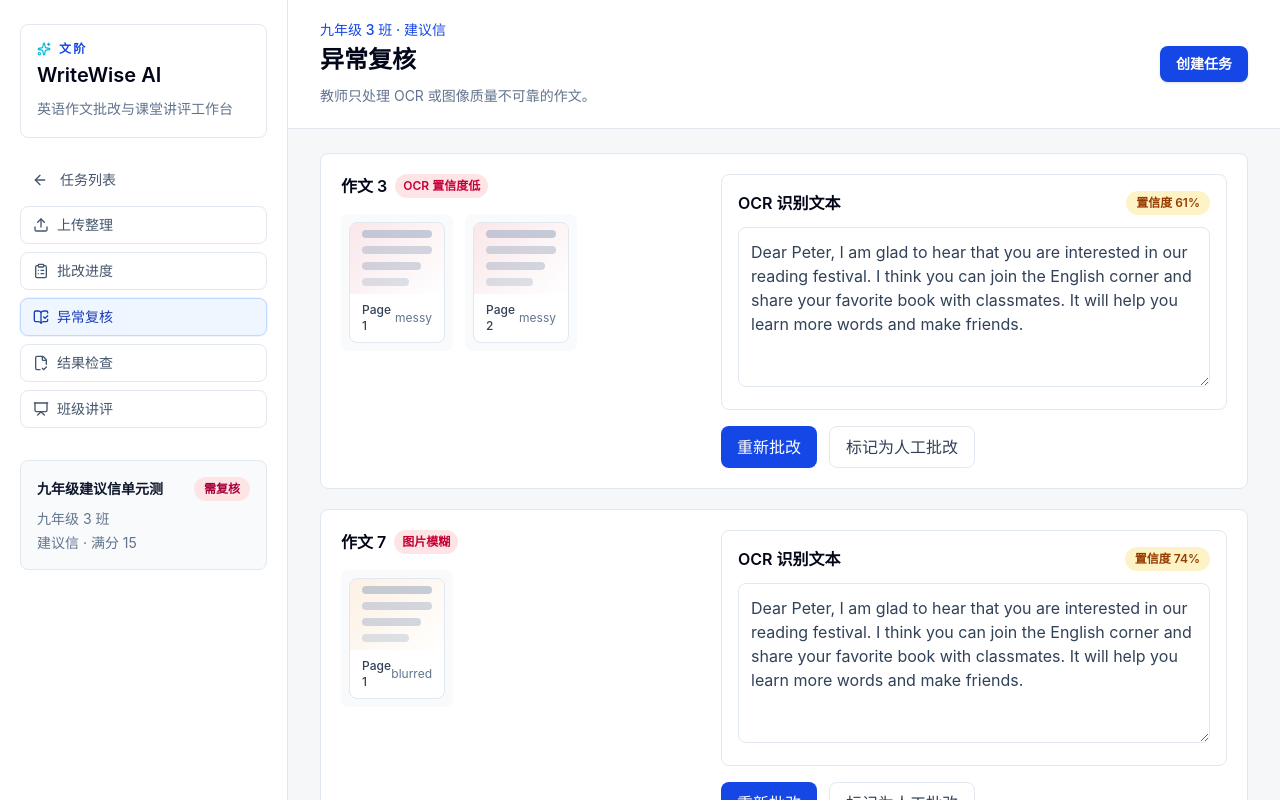
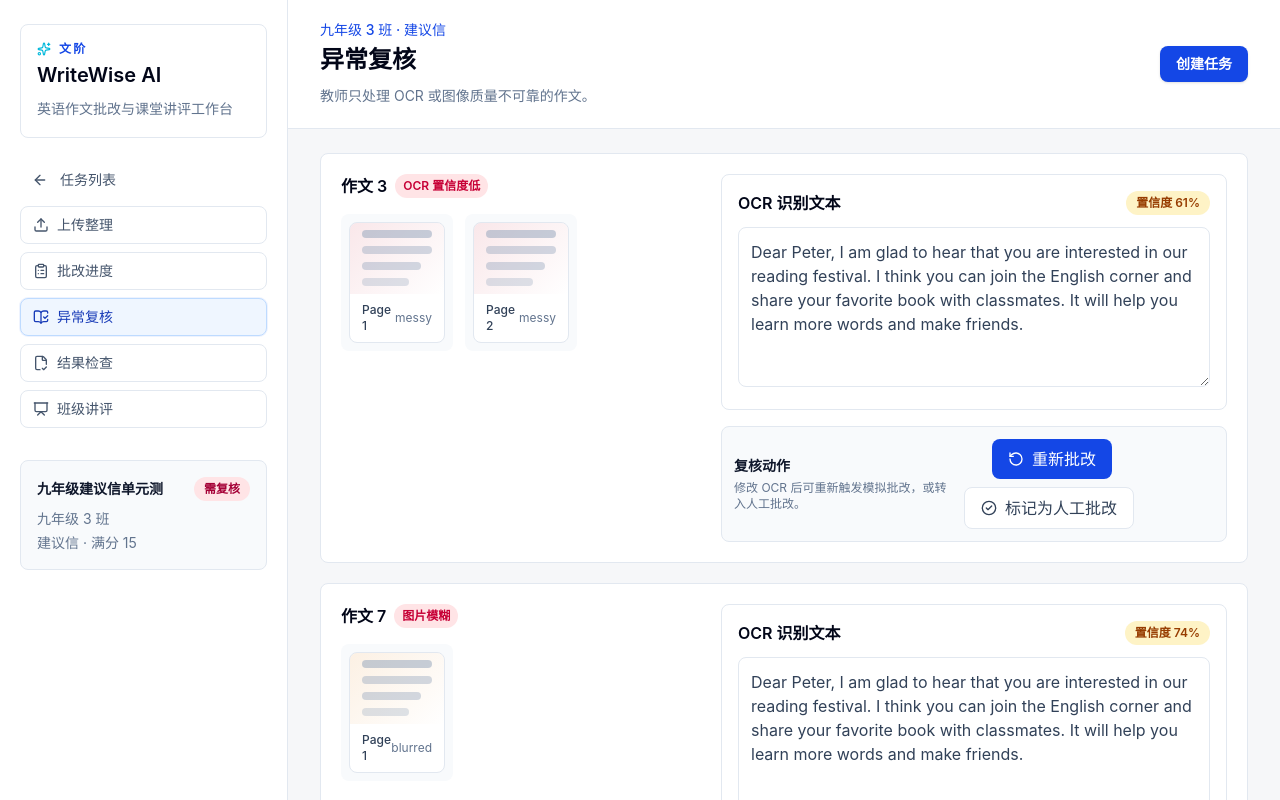
Before and after one commit to lionbriant88/wenjie-writewise-ai, a React (Vite) app in the folder app/: page /tasks/task-1/exceptions in a window 1280 px wide. Shown: the top 800 px of the page. Built offline with nearby package versions, Linux system fonts and the light colour scheme.

Commit message:
feat: polish review feedback

```diff
--- a/app/src/pages/EssayResultPage.tsx
+++ b/app/src/pages/EssayResultPage.tsx
@@ -1,9 +1,11 @@
+import { useState } from 'react'
 import { useParams } from 'react-router-dom'
 import { EmptyState } from '../components/EmptyState'
 import { ErrorAnnotationList } from '../components/ErrorAnnotationList'
 import { EssayPageSorter } from '../components/EssayPageSorter'
 import { OcrTextEditor } from '../components/OcrTextEditor'
 import { RevisionSuggestionList } from '../components/RevisionSuggestionList'
+import { SaveFeedback } from '../components/SaveFeedback'
 import { ScoreBreakdown } from '../components/ScoreBreakdown'
 import { useAppState } from '../context/useAppState'
 import { AppLayout } from '../layout/AppLayout'
@@ -18,9 +20,15 @@ export function EssayResultPage() {
     updateEssayOcrText,
     updateGradingResult,
   } = useAppState()
+  const [saveNotice, setSaveNotice] = useState(false)
   const task = findTask(tasks, taskId)
   const essay = findEssay(essays, essayId)
   const result = findResultByEssayId(gradingResults, essayId)
+
+  const showSaveNotice = () => {
+    setSaveNotice(true)
+    window.setTimeout(() => setSaveNotice(false), 900)
+  }
 
   if (!task || !essay) {
     return <EmptyState title="找不到作文" description="请返回任务进度页重新选择一篇作文。" />
@@ -28,14 +36,19 @@ export function EssayResultPage() {
 
   if (!result) {
     return (
-      <AppLayout task={task} title={`${essay.essayNumber} 批改结果`}>
+      <AppLayout task={task} title={`${essay.essayNumber} 批改结果`} currentStep="results">
         <EmptyState title="暂无批改结果" description="这篇作文还未完成 AI 批改。" />
       </AppLayout>
     )
   }
 
   return (
-    <AppLayout task={task} title={`${essay.essayNumber} 批改结果`} description="教师可检查 AI 评分、错误标注和修改建议，并进行模拟调整。">
+    <AppLayout
+      task={task}
+      title={`${essay.essayNumber} 批改结果`}
+      currentStep="results"
+      description="教师可检查 AI 评分、错误标注和修改建议，并进行模拟调整。"
+    >
       <div className="grid gap-5 xl:grid-cols-[360px_minmax(0,1fr)]">
         <div className="space-y-5">
           <div className="rounded-lg border border-slate-200 bg-white p-4">
@@ -51,7 +64,9 @@ export function EssayResultPage() {
           />
         </div>
         <div className="space-y-5">
-          <div className="rounded-lg border border-slate-200 bg-white p-5">
+          <div className="rounded-lg border border-blue-100 bg-white p-5 shadow-sm">
+            <div className="flex flex-wrap items-start justify-between gap-3">
+              <div>
                 <p className="text-sm font-medium text-slate-500">总分</p>
                 <div className="mt-2 flex flex-wrap items-end gap-3">
                   <input
@@ -60,31 +75,39 @@ export function EssayResultPage() {
                     max={task.fullScore}
                     step={0.1}
                     value={result.totalScore}
-                onChange={(event) =>
+                    onChange={(event) => {
                       updateGradingResult(essay.id, {
                         totalScore: Number.parseFloat(event.target.value) || 0,
                       })
-                }
-                className="w-32 rounded-lg border border-slate-200 px-3 py-2 text-3xl font-semibold text-slate-950"
+                      showSaveNotice()
+                    }}
+                    className="tech-focus w-32 rounded-lg border border-slate-200 px-3 py-2 text-3xl font-semibold text-slate-950"
                   />
                   <span className="pb-2 text-slate-500">/ {task.fullScore}</span>
+                </div>
+              </div>
+              <div className="text-right">
+                <SaveFeedback show={saveNotice} />
+                <p className="mt-2 text-xs text-slate-500">AI 置信度 {Math.round(result.aiConfidence * 100)}%</p>
+              </div>
+            </div>
             {result.teacherAdjusted ? (
-                <span className="mb-2 rounded-full bg-blue-100 px-2 py-1 text-xs font-semibold text-blue-700">
+              <span className="mt-4 inline-flex rounded-full bg-blue-50 px-2.5 py-1 text-xs font-semibold text-blue-700">
                 教师已调整
               </span>
             ) : null}
           </div>
-          </div>
           <ScoreBreakdown
             dimensions={result.dimensionScores}
             editable
-            onChange={(dimensionId, score) =>
+            onChange={(dimensionId, score) => {
               updateGradingResult(essay.id, {
                 dimensionScores: result.dimensionScores.map((dimension) =>
                   dimension.id === dimensionId ? { ...dimension, score } : dimension,
                 ),
               })
-            }
+              showSaveNotice()
+            }}
           />
           <ErrorAnnotationList annotations={result.errorAnnotations} />
           <RevisionSuggestionList revisions={result.sentenceRevisions} upgrades={result.upgradedExpressions} />
@@ -92,9 +115,10 @@ export function EssayResultPage() {
             <h3 className="font-semibold text-slate-950">总评</h3>
             <textarea
               value={result.overallComment}
-              onChange={(event) =>
+              onChange={(event) => {
                 updateGradingResult(essay.id, { overallComment: event.target.value })
-              }
+                showSaveNotice()
+              }}
               className="mt-3 min-h-28 w-full rounded-lg border border-slate-200 p-3 text-sm leading-6 text-slate-700"
             />
           </div>
--- a/app/src/pages/ExceptionsPage.tsx
+++ b/app/src/pages/ExceptionsPage.tsx
@@ -1,7 +1,10 @@
+import { useState } from 'react'
 import { useParams } from 'react-router-dom'
+import { CheckCircle2, RotateCcw } from 'lucide-react'
 import { EmptyState } from '../components/EmptyState'
 import { EssayPageSorter } from '../components/EssayPageSorter'
 import { OcrTextEditor } from '../components/OcrTextEditor'
+import { SaveFeedback } from '../components/SaveFeedback'
 import { useAppState } from '../context/useAppState'
 import { AppLayout } from '../layout/AppLayout'
 import { findEssaysByTask, findTask } from '../utils/taskLookup'
@@ -15,17 +18,28 @@ const reasonLabels: Record<string, string> = {
 export function ExceptionsPage() {
   const { taskId = '' } = useParams()
   const { tasks, essays, updateEssayOcrText, markEssayManual } = useAppState()
+  const [savedEssayId, setSavedEssayId] = useState<string | null>(null)
   const task = findTask(tasks, taskId)
   const exceptionEssays = findEssaysByTask(essays, taskId).filter(
     (essay) => essay.status === 'needs_review',
   )
+
+  const showSaved = (essayId: string) => {
+    setSavedEssayId(essayId)
+    window.setTimeout(() => setSavedEssayId(null), 900)
+  }
 
   if (!task) {
     return <EmptyState title="找不到任务" description="请返回任务列表重新选择一个批改任务。" />
   }
 
   return (
-    <AppLayout task={task} title="异常复核" description="教师只处理 OCR 或图像质量不可靠的作文。">
+    <AppLayout
+      task={task}
+      title="异常复核"
+      currentStep="exceptions"
+      description="教师只处理 OCR 或图像质量不可靠的作文。"
+    >
       {exceptionEssays.length === 0 ? (
         <EmptyState title="暂无异常作文" description="当前任务没有需要人工复核的作文。" />
       ) : (
@@ -49,18 +63,30 @@ export function ExceptionsPage() {
                 <OcrTextEditor
                   value={essay.ocrText}
                   confidence={essay.ocrConfidence}
-                  onChange={(value) => updateEssayOcrText(essay.id, value)}
+                  onChange={(value) => {
+                    updateEssayOcrText(essay.id, value)
+                    showSaved(essay.id)
+                  }}
                 />
-                <div className="flex flex-wrap gap-3">
-                  <button className="rounded-lg bg-blue-700 px-4 py-2 text-sm font-semibold text-white">
+                <div className="flex flex-col gap-3 rounded-lg border border-slate-200 bg-slate-50 p-3 sm:flex-row sm:items-center sm:justify-between">
+                  <div>
+                    <p className="text-sm font-semibold text-slate-900">复核动作</p>
+                    <p className="mt-1 text-xs text-slate-500">修改 OCR 后可重新触发模拟批改，或转入人工批改。</p>
+                  </div>
+                  <div className="flex flex-wrap items-center gap-2">
+                    <SaveFeedback show={savedEssayId === essay.id} label="OCR 已保存" />
+                    <button className="tech-focus inline-flex items-center gap-2 rounded-lg bg-blue-700 px-4 py-2 text-sm font-semibold text-white transition hover:bg-blue-800 active:scale-[0.99]">
+                      <RotateCcw className="h-4 w-4" />
                       重新批改
                     </button>
                     <button
                       onClick={() => markEssayManual(essay.id)}
-                    className="rounded-lg border border-slate-200 px-4 py-2 text-sm font-semibold text-slate-700"
+                      className="tech-focus inline-flex items-center gap-2 rounded-lg border border-slate-200 bg-white px-4 py-2 text-sm font-semibold text-slate-700 transition hover:border-amber-200 hover:bg-amber-50"
                     >
+                      <CheckCircle2 className="h-4 w-4" />
                       标记为人工批改
                     </button>
+                  </div>
                 </div>
               </div>
             </article>
```
Lines whose indentation alone changed are shown as unchanged.
